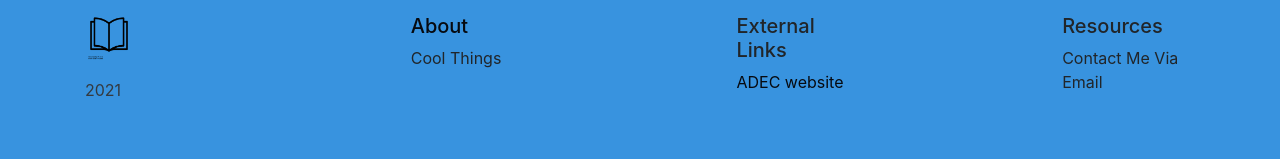
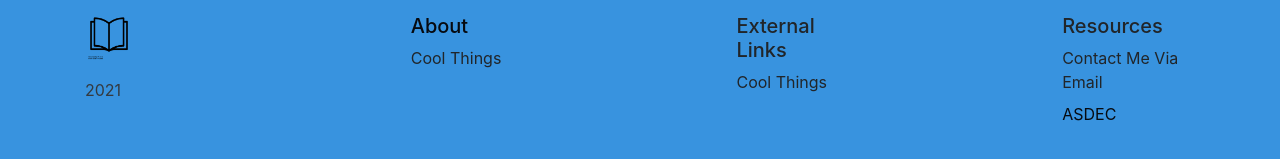
Before and after one commit to KristaMarbury/at-site, a React (Create React App) app: page /faq in a window 1280 px wide. Shown: the part 879-1038 px from the top of the page. Built offline with nearby package versions, Linux system fonts and the light colour scheme.

Commit message:
still working to adapt to the vision of the client. Made some live changes, and took notes for the changes that will take more time.

```diff
--- a/src/components/Footer.js
+++ b/src/components/Footer.js
@@ -29,9 +29,7 @@ const Footer = () => {
         <div class="col">
           <h5>External Links</h5>
           <ul class="nav flex-column">
-            <Link to="https://asdec.org/" class="linkcolor1">
-              <li class="nav-item mb-2">ADEC website</li>
-            </Link>
+            <li class="nav-item mb-2">Cool Things</li>
           </ul>
         </div>
         <div class="col"> </div>
@@ -39,6 +37,10 @@ const Footer = () => {
           <h5>Resources</h5>
           <ul class="nav flex-column">
             <li class="nav-item mb-2">Contact Me Via Email</li>
+            {/* make this an external site */}
+            <a href="https://asdec.org/" class="linkcolor1">
+              <li class="nav-item mb-2">ASDEC</li>
+            </a>
           </ul>
         </div>
       </footer>
--- a/src/pages/About.js
+++ b/src/pages/About.js
@@ -10,6 +10,7 @@ const About = () => {
           <div class="col-sm-5 col-md-6">
             <h1 class="display-4 fst-italic">
               Barbara Marbury <br></br>
+              {/* make this text smaller than the name */}
               <span class="text-muted">
                 M.A.T., Certified Academic Language Therapist (CALT)
               </span>
@@ -33,6 +34,7 @@ const About = () => {
               students and would love to help your child and you!
             </p>
           </div>
+          {/* Make the photo more square and then let the text flow under it */}
           <div class="col-sm-5 offset-sm-2 col-md-6 offset-md-0">
             <img
               class="d-block mx-auto mb-4 img-responsive afropic"
--- a/src/pages/FAQ.js
+++ b/src/pages/FAQ.js
@@ -9,6 +9,7 @@ const FAQ = () => {
     <main>
       <div class="row featurette">
         <div class="col-md-7">
+          {/* why does it go right up to the edge? */}
           <h2 class="featurrette-heading">What is dyslexia?</h2>
           <p class="lead">
             As defined by the International Dyslexia Association: “Dyslexia is a
--- a/src/pages/Home.js
+++ b/src/pages/Home.js
@@ -32,9 +32,6 @@ const Home = () => {
           <button type="button" class="btn btn-light btn-lg px-4 gap-3">
             What Clients Say
           </button>
-          <button type="button" class="btn btn-outline-light btn-lg px-4">
-            What ASDEC Says
-          </button>
         </div>
       </section>
     </main>
--- a/src/pages/ParentResources.js
+++ b/src/pages/ParentResources.js
@@ -23,6 +23,7 @@ const ParentResources = () => {
               a learning disorder that makes it very difficult to read, and
               write.
             </p>
+            {/* make this link go to a new page */}
             <a
               href="https://www.dys-add.com/dyslexia.html#anchorMyth"
               class="linkcolor"
```
